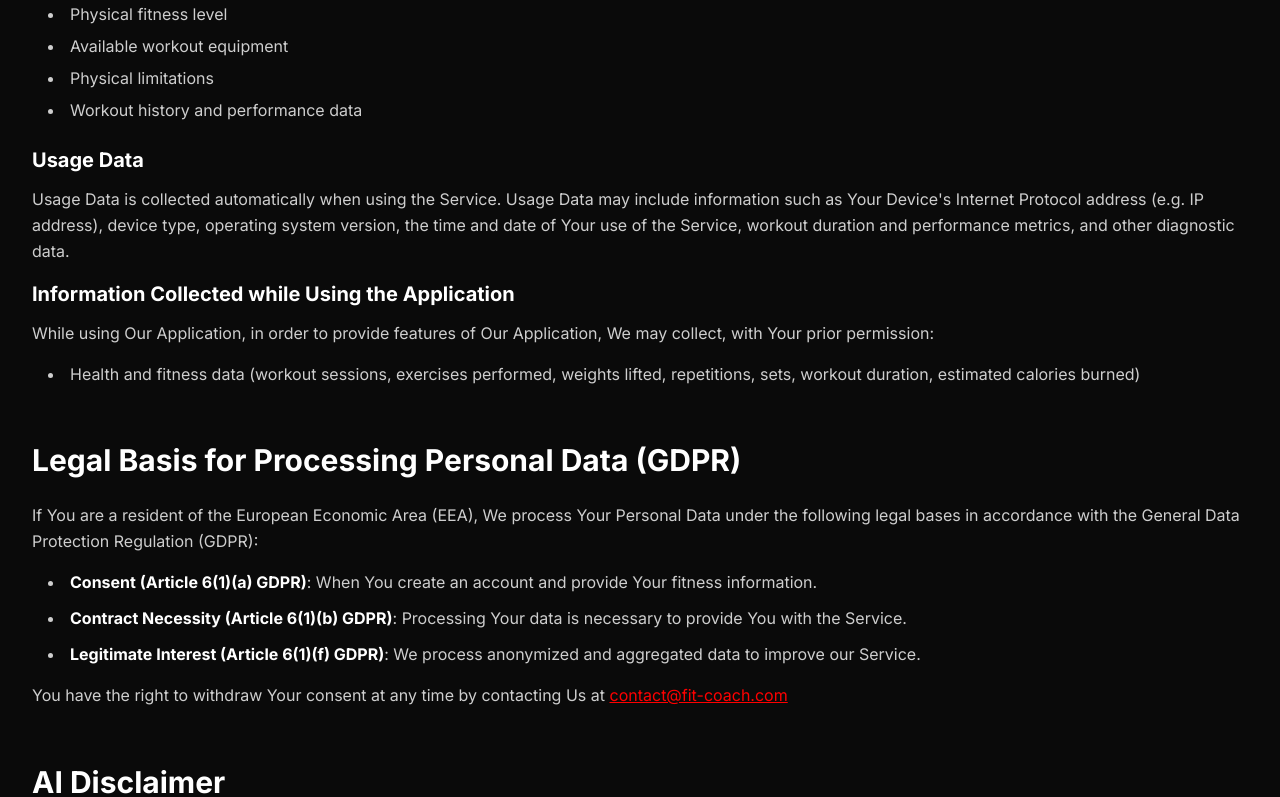
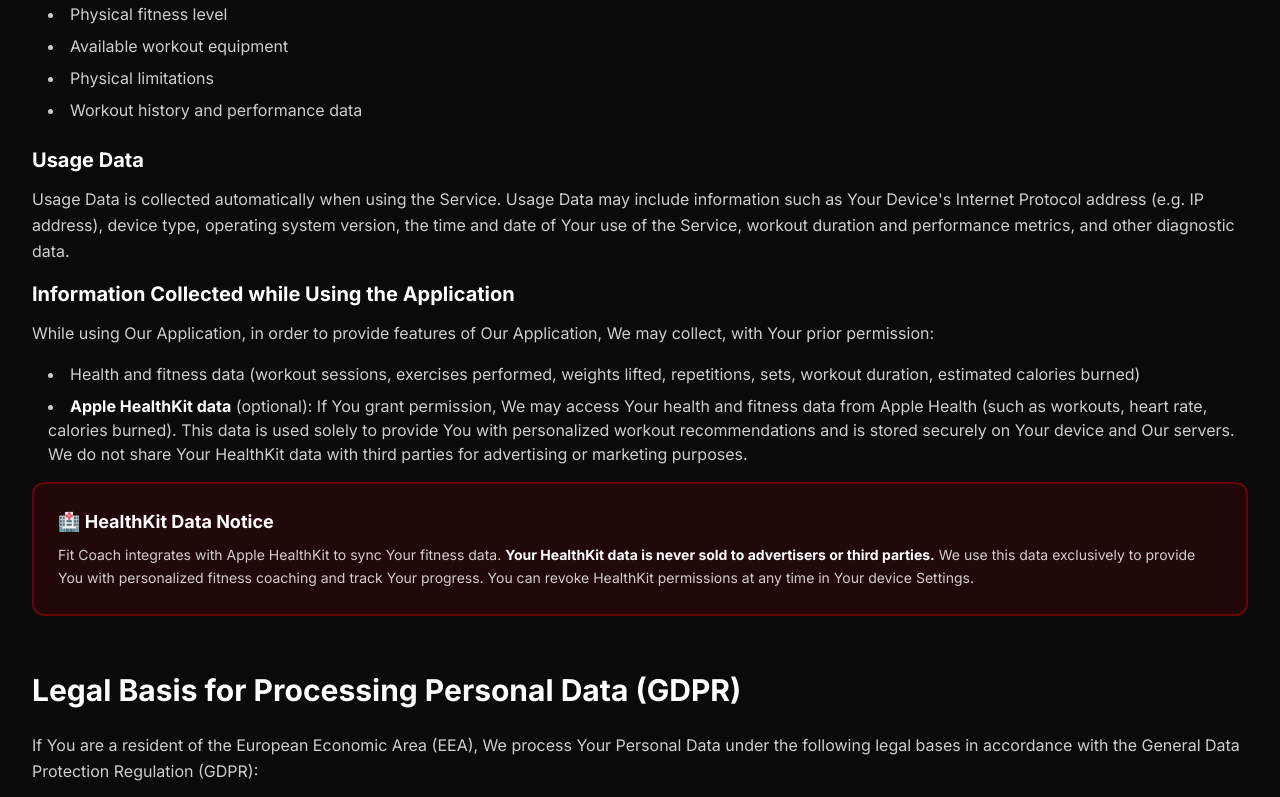
Before and after one commit to Naket19/fit-coach-website, a Next.js app: page /legal/privacy in a window 1280 px wide. Shown: the part 2000-2797 px from the top of the page. Built offline with nearby package versions, Linux system fonts and the light colour scheme.

Commit message:
Mise à jour des documents légaux : ajout de Mixpanel, AppsFlyer et HealthKit

```diff
--- a/app/legal/privacy/page.tsx
+++ b/app/legal/privacy/page.tsx
@@ -21,7 +21,7 @@ export default function PrivacyPage() {
 
         <h1 className="text-4xl sm:text-5xl font-bold mb-4">Privacy Policy</h1>
         <p className="text-white/60 text-lg mb-12">
-          <strong>Last updated: November 18, 2025</strong>
+          <strong>Last updated: December 16, 2025</strong>
         </p>
 
         <div className="prose prose-invert max-w-none space-y-8">
@@ -111,7 +111,15 @@ export default function PrivacyPage() {
             </p>
             <ul className="list-disc list-inside space-y-2 text-white/80 pl-4">
               <li>Health and fitness data (workout sessions, exercises performed, weights lifted, repetitions, sets, workout duration, estimated calories burned)</li>
+              <li><strong className="text-white">Apple HealthKit data</strong> (optional): If You grant permission, We may access Your health and fitness data from Apple Health (such as workouts, heart rate, calories burned). This data is used solely to provide You with personalized workout recommendations and is stored securely on Your device and Our servers. We do not share Your HealthKit data with third parties for advertising or marketing purposes.</li>
             </ul>
+
+            <div className="bg-primary/10 border-2 border-primary/30 rounded-xl p-6 mt-4">
+              <h4 className="text-lg font-bold text-white mb-2">🏥 HealthKit Data Notice</h4>
+              <p className="text-white/80 text-sm leading-relaxed">
+                Fit Coach integrates with Apple HealthKit to sync Your fitness data. <strong className="text-white">Your HealthKit data is never sold to advertisers or third parties.</strong> We use this data exclusively to provide You with personalized fitness coaching and track Your progress. You can revoke HealthKit permissions at any time in Your device Settings.
+              </p>
+            </div>
           </section>
 
           <section className="pt-6">
@@ -126,8 +134,8 @@ export default function PrivacyPage() {
             </ul>
             <p className="text-white/80 leading-relaxed mt-4">
               You have the right to withdraw Your consent at any time by contacting Us at{' '}
-              <a href="mailto:contact@fit-coach.com" className="text-primary hover:text-primary-light underline">
-                contact@fit-coach.com
+              <a href="mailto:contact@fit-coach.app" className="text-primary hover:text-primary-light underline">
+                contact@fit-coach.app
               </a>
             </p>
           </section>
@@ -173,6 +181,35 @@ export default function PrivacyPage() {
                 <h4 className="text-lg font-bold text-white mb-2">Superwall</h4>
                 <p className="text-white/70 text-sm">Subscription management and paywall tracking</p>
               </div>
+
+              <div className="bg-dark-light rounded-xl p-5 border border-white/10">
+                <h4 className="text-lg font-bold text-white mb-2">Mixpanel</h4>
+                <p className="text-white/70 text-sm">Analytics and user behavior tracking to improve the app experience. We collect anonymized usage data (e.g., features used, session duration). <strong className="text-white">No personally identifiable information is shared.</strong></p>
+              </div>
+
+              <div className="bg-dark-light rounded-xl p-5 border border-white/10">
+                <h4 className="text-lg font-bold text-white mb-2">AppsFlyer</h4>
+                <p className="text-white/70 text-sm">Mobile attribution and marketing analytics. AppsFlyer helps us understand which marketing campaigns are most effective. Data collected includes device information and app interactions. <strong className="text-white">No health or fitness data is shared with AppsFlyer.</strong></p>
+              </div>
+
+              <div className="bg-dark-light rounded-xl p-5 border border-white/10">
+                <h4 className="text-lg font-bold text-white mb-2">Apple HealthKit</h4>
+                <p className="text-white/70 text-sm">Integration with Apple Health to sync fitness data (workouts, heart rate, calories). <strong className="text-white">HealthKit data remains on Your device and Our secure servers. We never share HealthKit data with third parties for advertising or marketing purposes.</strong> This complies with Apple's HealthKit Data Use Policy.</p>
+              </div>
+            </div>
+
+            <div className="bg-red-500/10 border-2 border-red-500/30 rounded-xl p-6 mt-6">
+              <h4 className="text-lg font-bold text-red-400 mb-3">⚠️ Important Privacy Notice</h4>
+              <p className="text-white/80 text-sm leading-relaxed mb-3">
+                <strong className="text-white">HealthKit Data Protection:</strong> In accordance with Apple's policies, Your health data from HealthKit is:
+              </p>
+              <ul className="list-disc list-inside space-y-1 text-white/70 text-sm pl-4">
+                <li>Never used for advertising or marketing purposes</li>
+                <li>Never sold to third parties, data brokers, or advertisers</li>
+                <li>Never shared with analytics platforms (Mixpanel, AppsFlyer) for commercial purposes</li>
+                <li>Used exclusively to provide You with personalized fitness coaching</li>
+                <li>Stored securely with encryption</li>
+              </ul>
             </div>
           </section>
 
@@ -192,8 +229,8 @@ export default function PrivacyPage() {
             </ul>
             <p className="text-white/80 leading-relaxed">
               To exercise these rights, contact Us at{' '}
-              <a href="mailto:contact@fit-coach.com" className="text-primary hover:text-primary-light underline">
-                contact@fit-coach.com
+              <a href="mailto:contact@fit-coach.app" className="text-primary hover:text-primary-light underline">
+                contact@fit-coach.app
               </a>
             </p>
           </section>
@@ -210,8 +247,8 @@ export default function PrivacyPage() {
             </ol>
             <p className="text-white/80 leading-relaxed">
               Alternatively, contact Us at{' '}
-              <a href="mailto:contact@fit-coach.com" className="text-primary hover:text-primary-light underline">
-                contact@fit-coach.com
+              <a href="mailto:contact@fit-coach.app" className="text-primary hover:text-primary-light underline">
+                contact@fit-coach.app
               </a>
             </p>
           </section>
@@ -236,8 +273,8 @@ export default function PrivacyPage() {
             <h2 className="text-3xl font-bold mb-6">Children's Privacy</h2>
             <p className="text-white/80 leading-relaxed">
               Our Service is not intended for anyone under the age of 13. We do not knowingly collect personally identifiable information from anyone under the age of 13. If You are a parent or guardian and You are aware that Your child has provided Us with Personal Data, please contact Us at{' '}
-              <a href="mailto:contact@fit-coach.com" className="text-primary hover:text-primary-light underline">
-                contact@fit-coach.com
+              <a href="mailto:contact@fit-coach.app" className="text-primary hover:text-primary-light underline">
+                contact@fit-coach.app
               </a>
             </p>
           </section>
@@ -257,8 +294,8 @@ export default function PrivacyPage() {
             <div className="bg-primary/10 border border-primary/30 rounded-xl p-6">
               <p className="text-white font-semibold">
                 By email:{' '}
-                <a href="mailto:contact@fit-coach.com" className="text-primary hover:text-primary-light underline">
-                  contact@fit-coach.com
+                <a href="mailto:contact@fit-coach.app" className="text-primary hover:text-primary-light underline">
+                  contact@fit-coach.app
                 </a>
               </p>
             </div>
--- a/app/legal/terms/page.tsx
+++ b/app/legal/terms/page.tsx
@@ -21,7 +21,7 @@ export default function TermsPage() {
 
         <h1 className="text-4xl sm:text-5xl font-bold mb-4">Terms of Use</h1>
         <p className="text-white/60 text-lg mb-12">
-          <strong>Last updated: November 18, 2025</strong>
+          <strong>Last updated: December 16, 2025</strong>
         </p>
 
         <div className="prose prose-invert max-w-none space-y-8">
@@ -174,6 +174,59 @@ export default function TermsPage() {
           </section>
 
           <section className="pt-6">
+            <h2 className="text-3xl font-bold mb-6">Apple HealthKit Integration</h2>
+
+            <div className="bg-dark-light border border-white/10 rounded-xl p-6 mb-6">
+              <h3 className="text-xl font-bold mb-3 text-white">🏥 HealthKit Data Usage</h3>
+              <p className="text-white/80 leading-relaxed mb-4">
+                Fit Coach integrates with <strong className="text-white">Apple HealthKit</strong> to sync Your fitness data (such as workouts, heart rate, calories burned, and other health metrics). This integration is <strong className="text-primary">entirely optional</strong> and requires Your explicit permission.
+              </p>
+
+              <h4 className="text-lg font-bold mb-2 text-white">How We Use HealthKit Data:</h4>
+              <ul className="list-disc list-inside space-y-2 text-white/80 mb-4">
+                <li>To display Your health and fitness data within the Application</li>
+                <li>To provide personalized workout recommendations</li>
+                <li>To track Your progress and fitness goals</li>
+                <li>To synchronize workout data across Your devices</li>
+              </ul>
+
+              <div className="bg-primary/10 border-2 border-primary/30 rounded-xl p-5 mb-4">
+                <h4 className="text-lg font-bold text-white mb-2">🔒 HealthKit Data Protection Promise</h4>
+                <p className="text-white/90 font-semibold mb-3">
+                  In strict compliance with Apple's HealthKit Data Use Policy, We guarantee that:
+                </p>
+                <ul className="list-disc list-inside space-y-2 text-white/80 text-sm">
+                  <li><strong className="text-white">No Advertising:</strong> We will never use Your HealthKit data for advertising or marketing purposes</li>
+                  <li><strong className="text-white">No Selling:</strong> We will never sell Your HealthKit data to third parties, data brokers, or advertisers</li>
+                  <li><strong className="text-white">No Unauthorized Sharing:</strong> We will never share Your HealthKit data with analytics platforms (Mixpanel, AppsFlyer) or any third parties without Your explicit consent, except as required by law</li>
+                  <li><strong className="text-white">Fitness Use Only:</strong> Your HealthKit data is used exclusively to provide fitness coaching and track Your workout progress</li>
+                  <li><strong className="text-white">Secure Storage:</strong> All HealthKit data is encrypted and stored securely</li>
+                </ul>
+              </div>
+
+              <h4 className="text-lg font-bold mb-2 text-white">Your Control:</h4>
+              <p className="text-white/80 leading-relaxed mb-2">
+                You have full control over Your HealthKit data. You can:
+              </p>
+              <ul className="list-disc list-inside space-y-2 text-white/80">
+                <li>Grant or revoke HealthKit permissions at any time in Your device Settings</li>
+                <li>Choose which specific health data categories to share</li>
+                <li>Delete Your HealthKit data from Our servers by deleting Your Account</li>
+              </ul>
+            </div>
+
+            <div className="bg-red-500/10 border-2 border-red-500/30 rounded-xl p-6">
+              <h3 className="text-xl font-bold mb-3 text-red-400">⚠️ Health Data Disclaimer</h3>
+              <p className="text-white/90 leading-relaxed mb-3">
+                While We integrate with Apple HealthKit to provide a comprehensive fitness experience, <strong className="text-white">Fit Coach is not a medical device</strong> and should not be used for medical diagnosis or treatment.
+              </p>
+              <p className="text-white/80 text-sm">
+                Always consult a qualified healthcare professional before making health decisions based on data from the Application.
+              </p>
+            </div>
+          </section>
+
+          <section className="pt-6">
             <h2 className="text-3xl font-bold mb-6">Acceptable Use</h2>
             <p className="text-white/80 leading-relaxed mb-4">
               You agree to use the Service only for lawful purposes and in accordance with these Terms.
@@ -223,6 +276,18 @@ export default function TermsPage() {
               <div className="bg-dark-light rounded-xl p-4 border border-white/10">
                 <span className="text-white font-semibold">Apple In-App Purchase</span>
                 <span className="text-white/60 text-sm"> - Payment processing</span>
+              </div>
+              <div className="bg-dark-light rounded-xl p-4 border border-white/10">
+                <span className="text-white font-semibold">Mixpanel</span>
+                <span className="text-white/60 text-sm"> - Analytics and user behavior tracking</span>
+              </div>
+              <div className="bg-dark-light rounded-xl p-4 border border-white/10">
+                <span className="text-white font-semibold">AppsFlyer</span>
+                <span className="text-white/60 text-sm"> - Mobile attribution and marketing analytics</span>
+              </div>
+              <div className="bg-dark-light rounded-xl p-4 border border-white/10">
+                <span className="text-white font-semibold">Apple HealthKit</span>
+                <span className="text-white/60 text-sm"> - Integration with Apple Health (optional)</span>
               </div>
             </div>
           </section>
@@ -308,8 +373,8 @@ export default function TermsPage() {
             <div className="bg-primary/10 border border-primary/30 rounded-xl p-6">
               <p className="text-white font-semibold">
                 By email:{' '}
-                <a href="mailto:contact@fit-coach.com" className="text-primary hover:text-primary-light underline">
-                  contact@fit-coach.com
+                <a href="mailto:contact@fit-coach.app" className="text-primary hover:text-primary-light underline">
+                  contact@fit-coach.app
                 </a>
               </p>
             </div>
```
